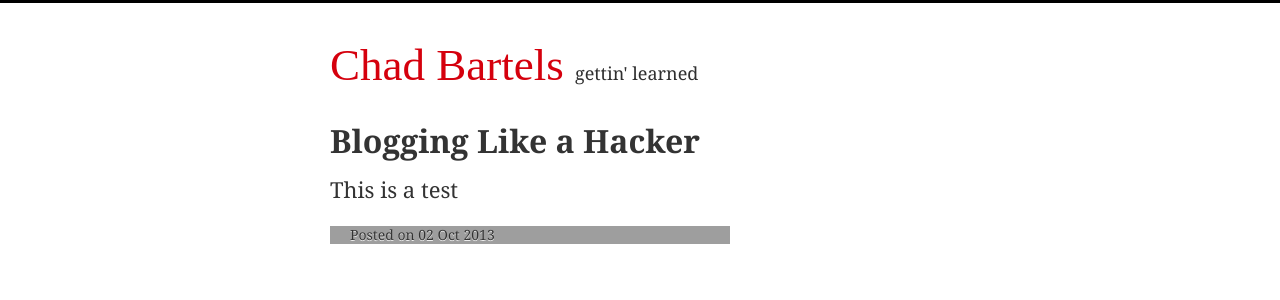
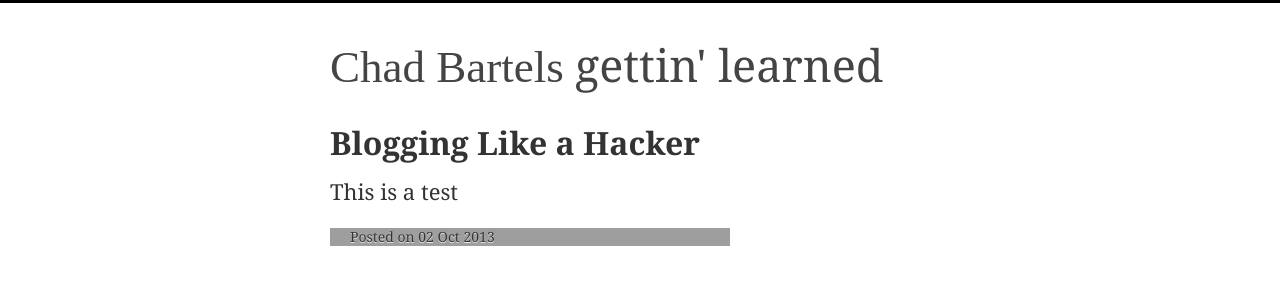
Before and after one commit to chaddy81/chaddy81.github.io, a Jekyll site: the page built from index.html, in a window 1280 px wide. Shown: the top 300 px of the page. Built offline with Jekyll 4.4.1, drawn with Linux system fonts in a browser that asks for light colours; some web fonts are replaced; grey boxes are pictures that could not be loaded.

Commit message:
updating styling

```diff
--- a/stylesheets/stylesheet.css
+++ b/stylesheets/stylesheet.css
@@ -73,14 +73,18 @@ header h1 {
   font-weight: 400;
   letter-spacing: normal;
   font-size: 2.813em;
-  color: #303030;
+  color: #444;
   line-height: 1.2;
 }
 
 header h1 span {
   font-family: 'Georgia', georgia, 'Times New Roman', serif;
-  font-size: 18px;
+  font-size: 1em;
   font-weight: 400;
+}
+
+header h1 a {
+  color: #444;
 }
 
 header h2 {
```
